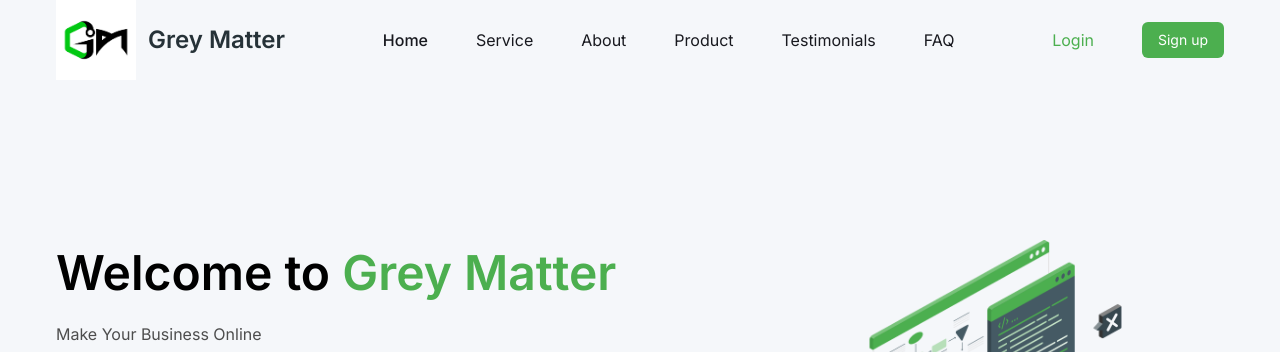
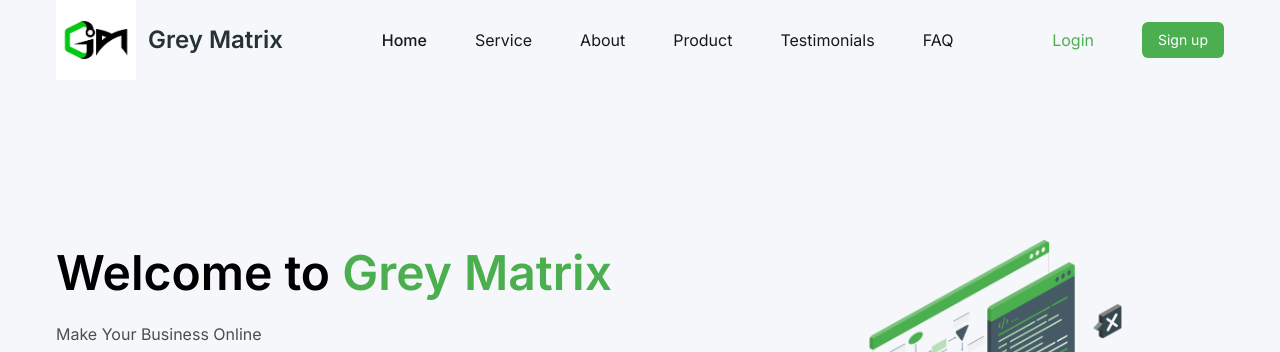
Before and after one commit to IyyappanPalanivel/greymatrix, a React (Vite) app: page / in a window 1280 px wide. Shown: the top 352 px of the page. Built offline with nearby package versions, Linux system fonts and the light colour scheme.

Commit message:
Grey Matter to Grey Matrix

```diff
--- a/index.html
+++ b/index.html
@@ -4,7 +4,7 @@
     <meta charset="UTF-8" />
     <link rel="icon" type="image/png" href="./src/assets/logo.png" />
     <meta name="viewport" content="width=device-width, initial-scale=1.0" />
-    <title>Greymatter</title>
+    <title>GreyMatrix</title>
   </head>
   <body>
     <div id="root"></div>
--- a/package.json
+++ b/package.json
@@ -1,5 +1,5 @@
 {
-  "name": "greymatter",
+  "name": "greymatrix",
   "private": true,
   "version": "0.0.0",
   "type": "module",
--- a/src/components/Footer.jsx
+++ b/src/components/Footer.jsx
@@ -8,7 +8,7 @@ const Footer = () => {
             <div className='md:w-1/3 flex flex-col gap-10'>
                 <a href='' className='text-2xl font-semibold flex items-center space-x-3'>
                     <img className='h-10 w-10' src={logo} />
-                    <span className='text-neutralWhite '>Grey Matter</span>
+                    <span className='text-neutralWhite '>Grey Matrix</span>
                 </a>
 
                 <div>
--- a/src/components/Home.jsx
+++ b/src/components/Home.jsx
@@ -15,7 +15,7 @@ const Home = () => {
                         </div>
                         {/* Hero Text */}
                         <div className='md:w-1/2'>
-                            <h1 className='text-5xl font-semibold mb-4 leading-snug'>Welcome to <span className='text-brandPrimary leading-snug'>Grey Matter</span></h1>
+                            <h1 className='text-5xl font-semibold mb-4 leading-snug'>Welcome to <span className='text-brandPrimary leading-snug'>Grey Matrix</span></h1>
                             <p className='font-normal text-neutralDGrey text-base mb-8'>Make Your Business Online</p>
                             <button className='btn-primary'>Get Started</button>
                         </div>
--- a/src/components/Navbar.jsx
+++ b/src/components/Navbar.jsx
@@ -45,7 +45,7 @@ const Navbar = () => {
                     {/* Brand Logo */}
                     <a href='' className='text-2xl font-semibold flex items-center space-x-3'>
                         <img className='w-20 h-20 inline-block' src={logo} />
-                        <span className='text-brandSecondary'>Grey Matter</span>
+                        <span className='text-brandSecondary'>Grey Matrix</span>
                     </a>
 
                     {/* NavItems for Large Devices */}
```
Also changed, not shown: 2 other files (tests, documents, lock files or other folders).
